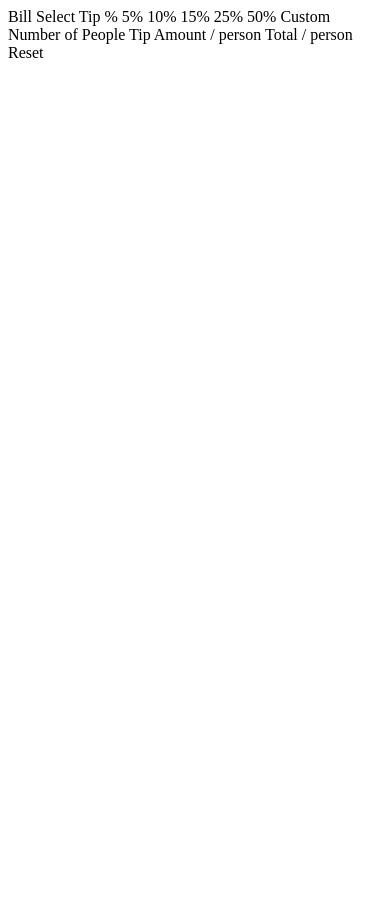
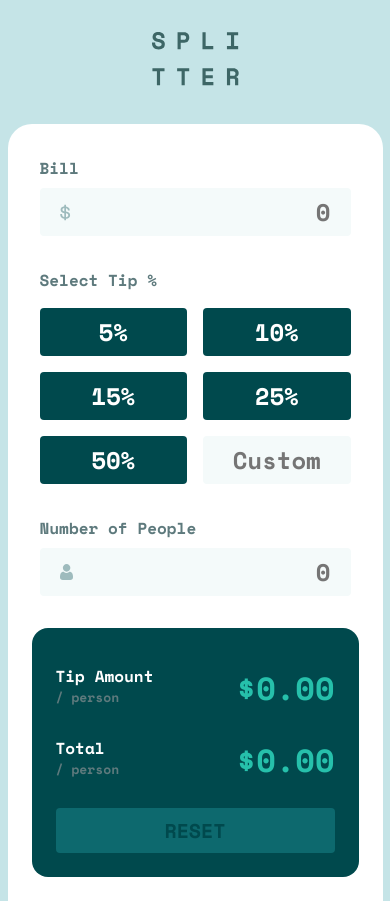
Before and after one commit to MuliroMatt/tip-calculator-app, a website: page index.html in a window 390 px wide. Before the commit the page ends 844 px from the top, so only its background shows below. Drawn offline with nearby package versions, Linux system fonts and the light colour scheme.

Commit message:
finish mobile design

```diff
--- a/index.html
+++ b/index.html
@@ -1,33 +1,111 @@
 <!DOCTYPE html>
 <html lang="en">
    <head>
-  <meta charset="UTF-8">
-  <meta name="viewport" content="width=device-width, initial-scale=1.0"> <!-- displays site properly based on user's device -->
-  <link rel="stylesheet" href="css/style.css">
-  <link rel="icon" type="image/png" sizes="32x32" href="./images/favicon-32x32.png">
+      <meta charset="UTF-8" />
+      <meta name="viewport" content="width=device-width, initial-scale=1.0" />
+      <!-- displays site properly based on user's device -->
+      <link rel="stylesheet" href="css/style.css" />
+      <link
+         rel="icon"
+         type="image/png"
+         sizes="32x32"
+         href="./images/favicon-32x32.png" />
       <title>Frontend Mentor | Tip calculator app</title>
    </head>
    <body>
+      <main class="content">
+         <figure class="logo">
+            <img src="images/logo.svg" alt="logo spliter" />
+         </figure>
+         <article class="tip-calculator">
+            <section class="tip-calculator__settings">
+               <form class="form">
+                  <div class="form__group">
+                     <label class="form__label" for="bill">Bill</label>
+                     <span class="error-text hidden">Can't be zero</span>
+                     <div class="input-box">
+                        <img
+                           class="input-box__icon"
+                           src="images/icon-dollar.svg"
+                           alt="dollar sign icon" />
+                        <input
+                           id="bill"
+                           type="text"
+                           class="form__input"
+                           placeholder="0" />
+                     </div>
+                  </div>
 
-  Bill
+                  <div class="form__group">
+                     <label class="form__label">Select Tip %</label>
+                     <div class="select-tip">
+                        <input
+                           class="select-tip__input"
+                           type="button"
+                           value="5%" />
+                        <input
+                           class="select-tip__input"
+                           type="button"
+                           value="10%" />
+                        <input
+                           class="select-tip__input"
+                           type="button"
+                           value="15%" />
+                        <input
+                           class="select-tip__input"
+                           type="button"
+                           value="25%" />
+                        <input
+                           class="select-tip__input"
+                           type="button"
+                           value="50%" />
+                        <input
+                           class="select-tip__input select-tip__input--custom"
+                           type="text"
+                           placeholder="Custom" />
+                     </div>
+                  </div>
 
-  Select Tip %
-  5%
-  10%
-  15%
-  25%
-  50%
-  Custom
+                  <div class="form__group">
+                     <label class="form__label" for="person"
+                        >Number of People</label
+                     >
+                     <span class="error-text hidden">Can't be zero</span>
+                     <div class="input-box">
+                        <img
+                           class="input-box__icon"
+                           src="images/icon-person.svg"
+                           alt="dollar sign icon" />
+                        <input
+                           id="person"
+                           type="text"
+                           class="form__input"
+                           placeholder="0" />
+                     </div>
+                  </div>
+               </form>
+            </section>
 
-  Number of People
+            <section class="tip-calculator__results">
+               <div class="result">
+                  <div class="result__label">
+                     <h3 class="result__label__title">Tip Amount</h3>
+                     <span class="result__label__per-person">/ person</span>
+                  </div>
+                  <h2 class="result__value">$0.00</h2>
+               </div>
+               <div class="result">
+                  <div class="result__label">
+                     <h3 class="result__label__title">Total</h3>
+                     <span class="result__label__per-person">/ person</span>
+                  </div>
+                  <h2 class="result__value">$0.00</h2>
+               </div>
+               <button class="btn">Reset</button>
+            </section>
 
-  Tip Amount
-  / person
-
-  Total
-  / person
-
-  Reset
+         </article>
+      </main>
 
       <script src="script.js"></script>
    </body>
--- a/sass/_reset.scss
+++ b/sass/_reset.scss
@@ -8,6 +8,7 @@
     box-sizing: border-box;
     text-decoration: none;
     font-family: "Space Mono", monospace;
+    font-weight: 700;
 }
 body{
     font-size: 100%;
--- a/sass/_variables.scss
+++ b/sass/_variables.scss
@@ -1,12 +1,16 @@
 // Primary
 
 $Strongcyan: hsl(172, 67%, 45%);
+$Lightcyan: hsl(173, 61%, 77%);
+
 
 // Neutral
 
 $Verydarkcyan: hsl(183, 100%, 15%);
+$Notsodarkcyan: hsl(183, 79%, 24%);
 $Darkgrayishcyan: hsl(186, 14%, 43%);
 $Grayishcyan: hsl(184, 14%, 56%);
 $Lightgrayishcyan: hsl(185, 41%, 84%);
 $Verylightgrayishcyan: hsl(189, 41%, 97%);
 $White: hsl(0, 0%, 100%);
+$Red: #e75757;
--- a/sass/style.scss
+++ b/sass/style.scss
@@ -0,0 +1,163 @@
+@use './reset';
+@use './variables' as *;
+
+.content {
+   background-color: $Lightgrayishcyan;
+   min-height: 100vh;
+   display: flex;
+   align-items: center;
+   justify-content: center;
+   flex-direction: column;
+}
+
+.logo {
+    margin: 2rem 0;
+}
+
+.tip-calculator {
+   background-color: $White;
+   padding: 1.5rem;
+   border-radius: 24px;
+   border-bottom-left-radius: 0;
+   border-bottom-right-radius: 0;
+   width: 100%;
+   max-width: 375px;
+   display: flex;
+   flex-direction: column;
+   gap: 1.5rem;
+   &__settings {
+      padding: 0.5rem;
+   }
+   .form{
+    display: flex;
+    flex-direction: column;
+    gap: 2rem;
+   }
+}
+
+.form__label{
+    color: $Darkgrayishcyan;
+}
+.input-box{
+    background-color: $Verylightgrayishcyan;
+    display: flex;
+    align-items: center;
+    justify-content: space-between;
+    border-radius: 4px;
+    position: relative;
+    margin-top: .5rem;
+    &__icon{
+        position: absolute;
+        left: 20px;
+    }
+    .form__input{
+        padding: 6px 20px;
+        border: none;
+        background: none;
+        width: 100%;
+        outline: none;
+        caret-color: $Strongcyan;
+        text-align: right;
+        font-size: 24px;
+        color: $Verydarkcyan;
+        border-radius: 4px;
+        &:focus{
+            outline: 2px solid $Strongcyan;
+        }
+    }
+}
+
+.error-text{
+    color: $Red;
+    float: right;
+}
+
+
+.select-tip{
+    display: grid;
+    grid-template-columns: repeat(2, 1fr);
+    gap: 1rem;
+    margin-top: 1rem;
+    &__input{
+        background-color: $Verydarkcyan;
+        border: none;
+        color: $White;
+        border-radius: 4px;
+        padding: 6px 0;
+        font-size: 1.5rem;
+        cursor: pointer;
+        &:hover{
+            color: $Verydarkcyan;
+            background-color: $Lightcyan;
+        }
+        &--custom{
+            width: 100%;
+            background-color: $Verylightgrayishcyan;
+            color: $Verydarkcyan;
+            padding: 0 1rem;
+            text-align: center;
+            caret-color: $Strongcyan;
+            cursor: text;
+            &:focus{
+                outline: 2px solid $Strongcyan;
+            }
+            &:hover{
+                background-color: $Verylightgrayishcyan;
+            }
+        }
+    }
+}
+
+.tip-calculator__results{
+    background-color: $Verydarkcyan;
+    border-radius: 16px;
+    padding: 2.25rem 1.5rem 1.5rem;
+    display: flex;
+    flex-direction: column;
+    gap: 1.5rem;
+    .result{
+        display: flex;
+        justify-content: space-between;
+        align-items: center;
+        &__label{
+            &__title{
+                font-size: 1rem;
+                color: $White;
+                line-height: 100%;
+                // background-color: blue;
+            }
+            &__per-person{
+                font-size: .813rem;
+                color: $Darkgrayishcyan;
+            }
+        }
+        &__value{
+            color: $Strongcyan;
+            font-size: 2rem;
+        }
+    }
+}
+
+.btn{
+    background-color: $Notsodarkcyan;
+    border: none;
+    border-radius: 4px;
+    color: $Verydarkcyan;
+    font-size: 1.25rem;
+    padding: 8px;
+    text-transform: uppercase;
+    width: 100%;
+    cursor: not-allowed;
+    &--active{
+        background-color: $Strongcyan;
+        color: $Verydarkcyan;
+        cursor: pointer;
+        &:hover{
+            background-color: $Lightgrayishcyan;
+        }
+    }
+}
+
+.hidden{
+    display: none;
+}
```
Also changed, not shown: APAGAR.md (added, +93 -0 lines), package.json (added, +12 -0 lines), README-template.md (deleted), README.md, css/style.css, 1 other file. Lines whose indentation alone changed are shown as unchanged.
